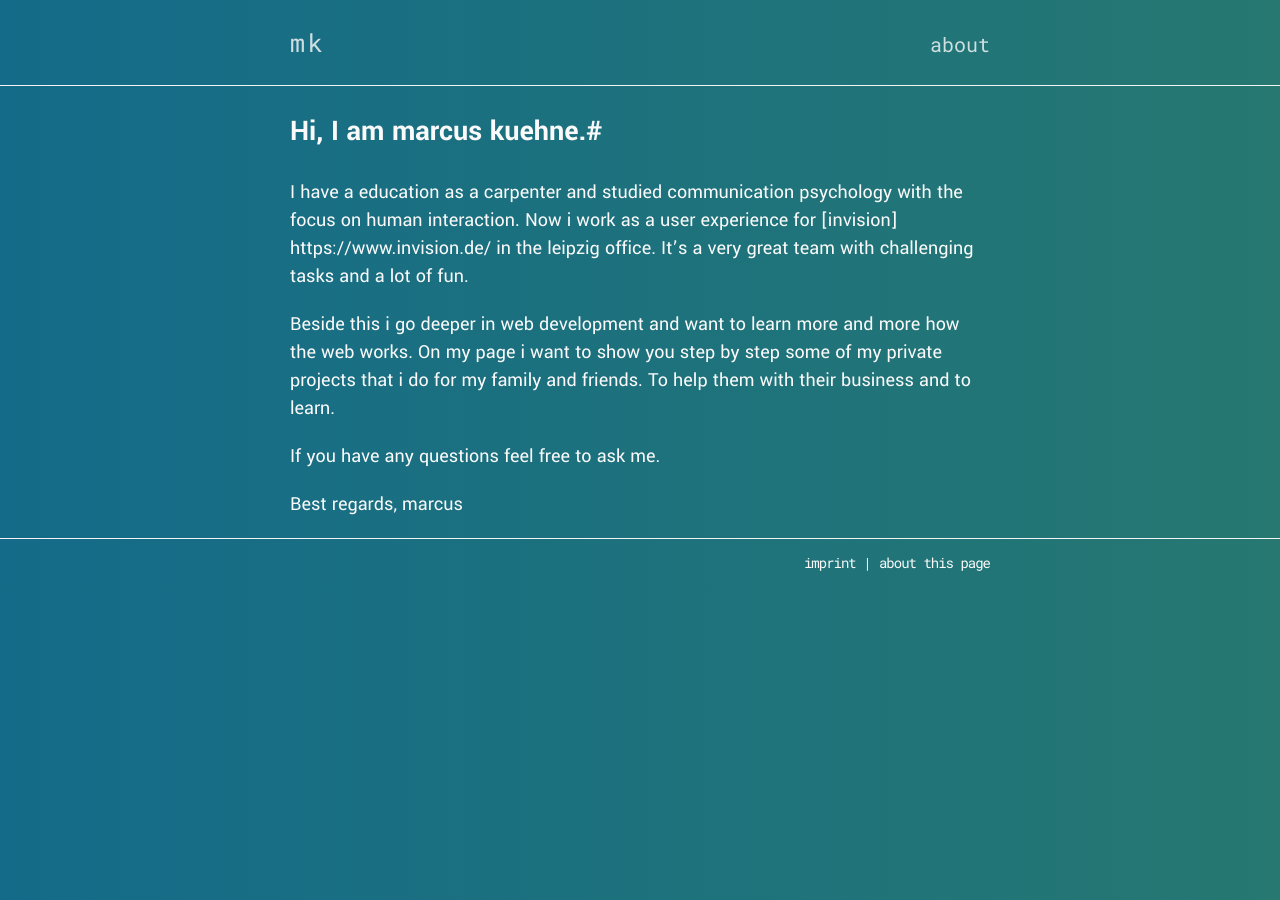
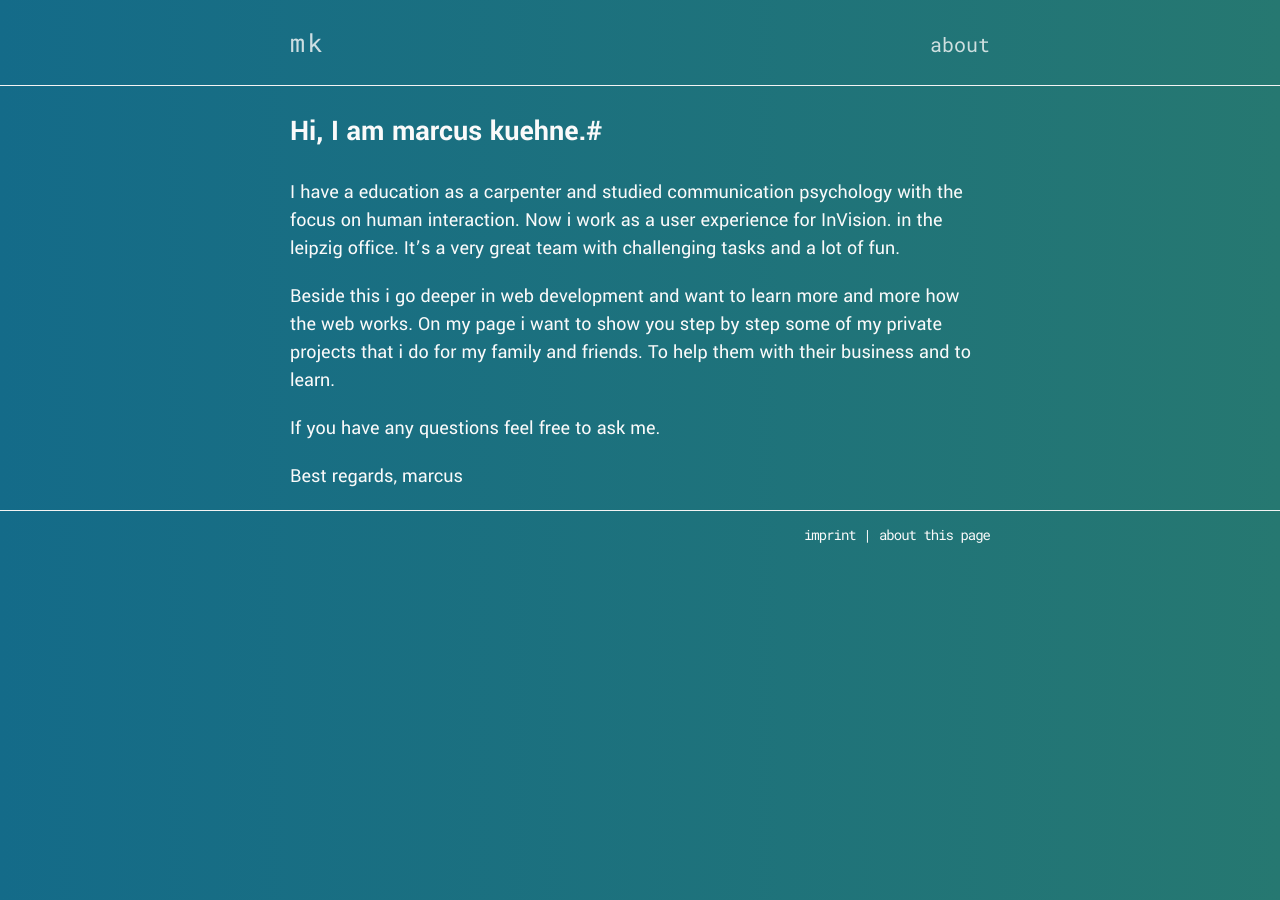
Before and after one commit to marcuskuehne/marcuskuehne.github.io, a Jekyll site: the page built from about/index.md, in a window 1280 px wide. Built offline with Jekyll 4.4.1, drawn with Linux system fonts in a browser that asks for light colours; some of the changed lines change nothing that is shown.

Commit message:
Update index.md

```diff
--- a/about/index.md
+++ b/about/index.md
@@ -4,7 +4,7 @@
 
 #Hi, I am marcus kuehne.#
 I have a education as a carpenter and studied communication psychology with the focus on human interaction.
-Now i work as a user experience for [invision] https://www.invision.de/ in the leipzig office. It's a very great team
+Now i work as a user experience for [InVision][invision]. in the leipzig office. It's a very great team
 with challenging tasks and a lot of fun.
 
 Beside this i go deeper in web development and want to learn more and more how the web works.
@@ -14,3 +14,5 @@
 If you have any questions feel free to ask me.
 
 Best regards, marcus
+
+[invision]: https://www.invision.de/ 'InVision AG website'
```
